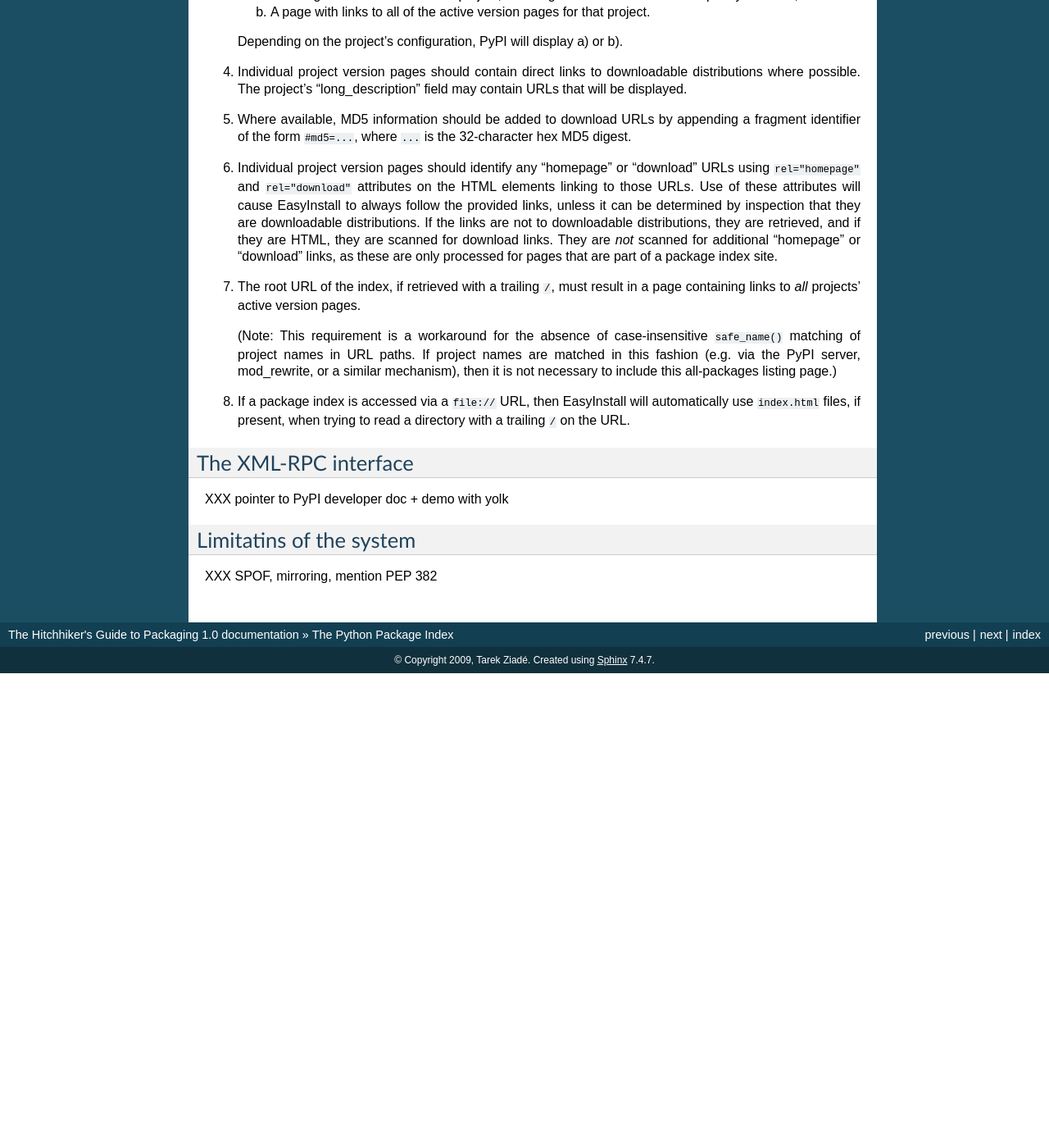
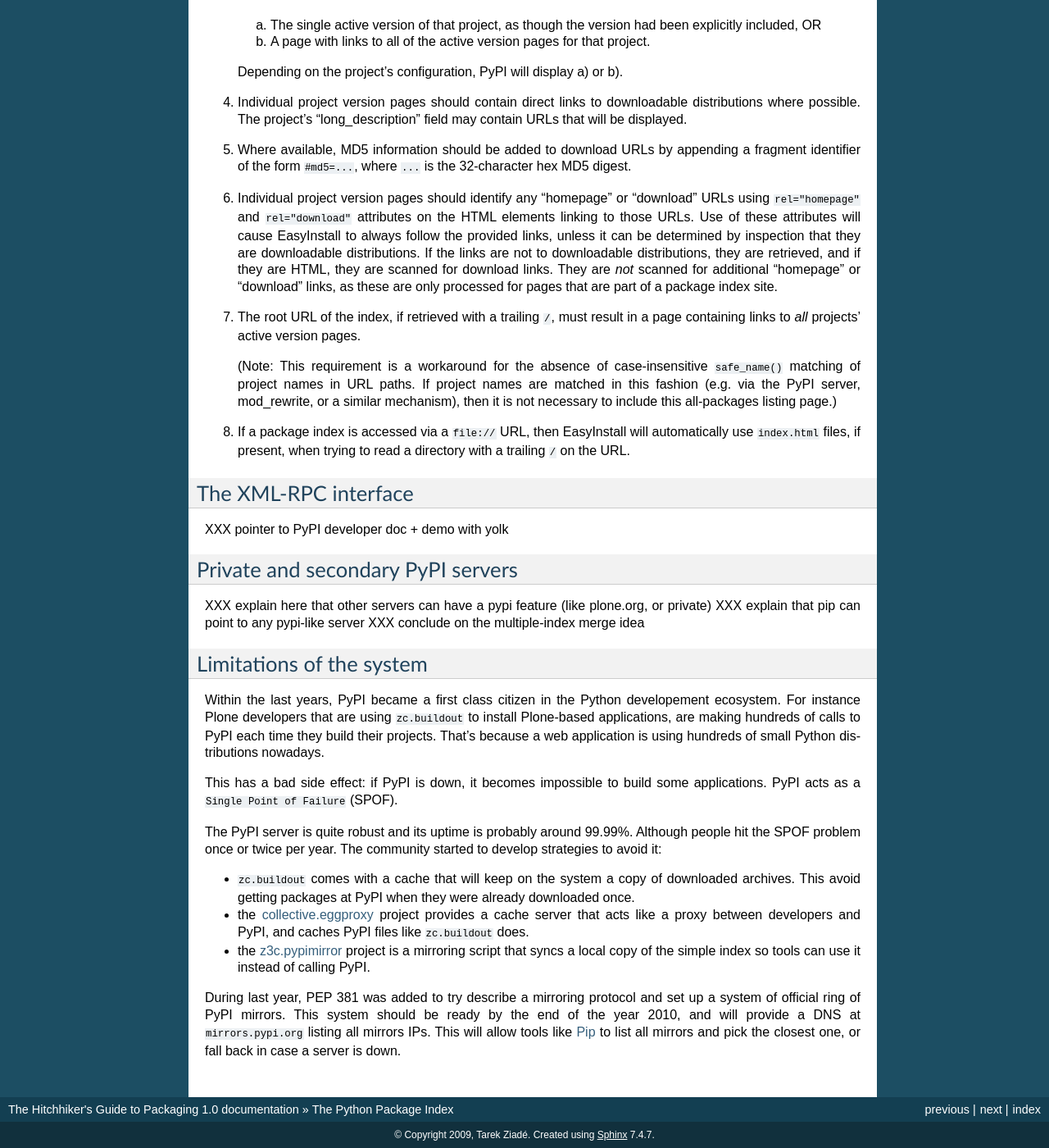
Before and after one commit to pypa/packaging.python.org, a Sphinx documentation site: the page built from source/pypi.txt, in a window 1280 px wide and 1400 px high, scrolled down 2848 px. Shown: the whole window at 82% size. Built offline with Sphinx 7.4.7, drawn with Linux system fonts in a browser that asks for light colours; before the commit the page ends 3669 px from its top, so only the background shows below that; some of the changed text lies outside the part shown.

Commit message:
explained the limitations of PyPI (SPOF) and the strategies to avoid them

```diff
--- a/source/basics_creating_distributing_dists.txt
+++ b/source/basics_creating_distributing_dists.txt
@@ -19,7 +19,7 @@ Suppose you've written a couple modules to help you keep track of your
 towel (``location.py`` and ``utils.py``), and you'd like to share
 them.  First thing to do is come up with a CamelCase project name for
 them. Let's go with "TowelStuff" since it seems appropriate and also
-it has not yet been used on the `PyPI <http://pypi.python.org/pypi>`_.
+it has not yet been used on the :doc:`PyPI <pypi>`.
 
 .. _rest_example:
 
--- a/source/pypi.txt
+++ b/source/pypi.txt
@@ -1,6 +1,8 @@
 ========================
 The Python Package Index
 ========================
+
+XXX put here the Monty Python Cheeseshop extract
 
 The Python Package Index (PyPI), formely known as the Cheeseshop, is to Python
 what CPAN is to Perl: a central repository of projects and
@@ -11,8 +13,10 @@ registered by developers from the community.
 
 <SCREENSHOT>
 
-Tools like :doc:`Pip <pip>` or ``zc.buildout`` are using PyPI as the default
-location to find distributions to install. When ``pip install Foo`` is called,
+Tools like :doc:`Pip <pip>` or
+`zc.buildout <http://pypi.python.org/pypi/zc.buildout>`_ are using PyPI as
+the default location to find distributions to install. When
+``pip install Foo`` is called,
 it will browse PyPI to find the latest available version of the ``Foo``
 project using `The Simple Index Protocol`_. If it finds it, it will download
 it and install it automatically.
@@ -215,7 +219,46 @@ The XML-RPC interface
 
 XXX pointer to PyPI developer doc + demo with yolk
 
-Limitatins of the system
-========================
+Private and secondary PyPI servers
+==================================
 
-XXX SPOF, mirroring, mention PEP 382
+XXX explain here that other servers can have a pypi feature (like plone.org, or private)
+XXX explain that pip can point to any pypi-like server
+XXX conclude on the multiple-index merge idea
+
+
+Limitations of the system
+=========================
+
+Within the last years, PyPI became a first class citizen in the Python
+developement ecosystem. For instance Plone developers that are using
+``zc.buildout`` to install Plone-based applications, are making hundreds
+of calls to PyPI each time they build their projects. That's because a web
+application is using hundreds of small Python distributions nowadays.
+
+This has a bad side effect: if PyPI is down, it becomes impossible to build
+some applications. PyPI acts as a ``Single Point of Failure`` (SPOF).
+
+The PyPI server is quite robust and its uptime is probably around 99.99%.
+Although people hit the SPOF problem once or twice per year. The community
+started to develop strategies to avoid it:
+
+- ``zc.buildout`` comes with a cache that will keep on the system a copy
+  of downloaded archives. This avoid getting packages at PyPI when they were
+  already downloaded once.
+
+- the `collective.eggproxy <http://pypi.python.org/pypi/collective.eggproxy>`_
+  project provides a cache server that acts like
+  a proxy between developers and PyPI, and caches PyPI files like
+  ``zc.buildout`` does.
+
+- the `z3c.pypimirror <http://pypi.python.org/pypi/z3c.pypimirror>`_ project
+  is a mirroring script that syncs a local copy of the simple index so tools
+  can use it instead of calling PyPI.
+
+During last year, PEP 381 was added to try describe a mirroring protocol and
+set up a system of official ring of PyPI mirrors. This system should be ready
+by the end of the year 2010, and will provide a DNS at ``mirrors.pypi.org``
+listing all mirrors IPs. This will allow tools like :doc:`Pip <pip>` to
+list all mirrors and pick the closest one, or fall back in case a server is
+down.
```
